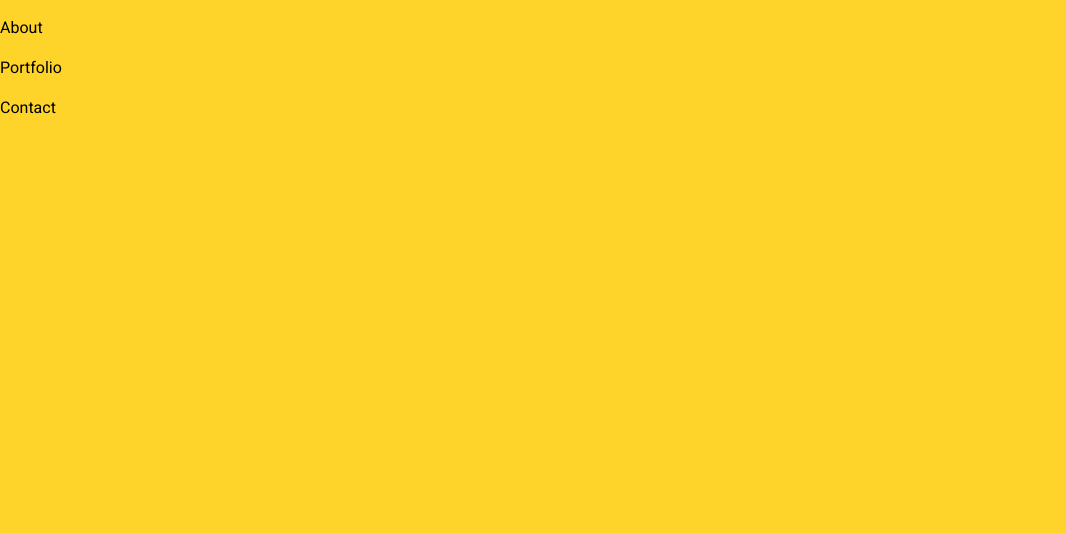
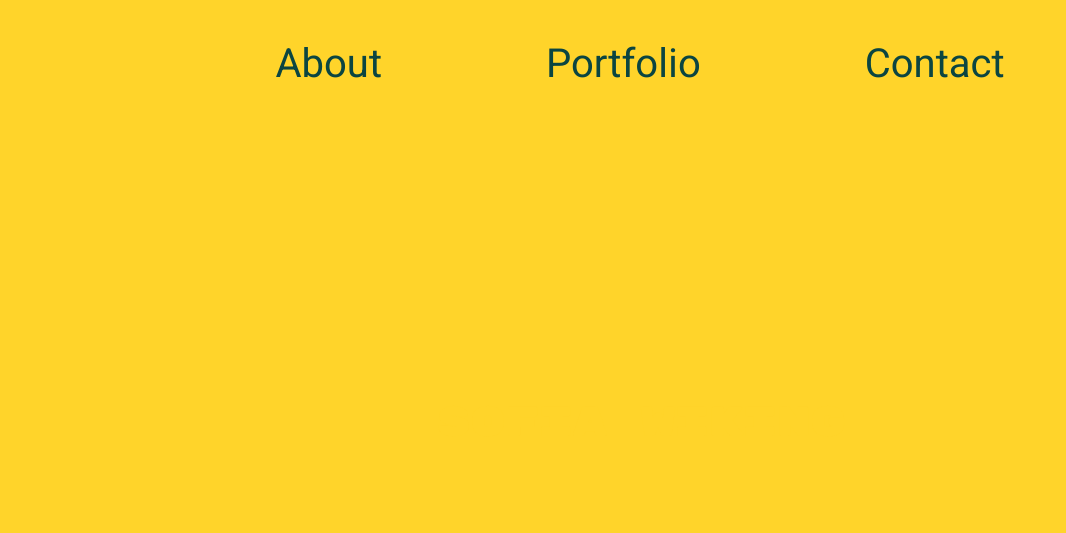
Before and after one commit to aswiking/portfolio, a plain HTML site: page src/index-2.html in a window 1280 px wide. Shown: the top 533 px of the page, without its empty margins (0-1066 px from the left). Drawn offline with Linux system fonts and the light colour scheme.

```diff
--- a/src/styles-s.css
+++ b/src/styles-s.css
@@ -21,7 +21,18 @@
 
 p {
   font-family: "Heebo";
-  font-size: 1rem;
+  font-size: 2.5rem;
+  color: #0b4541ff;
+}
+
+.navigation {
+    text-align: center;
+}
+
+.navigation p {
+    display: inline-block;
+    padding: 0 80px;
+    margin: 35px 0;
 }
 
 .computer {
```
